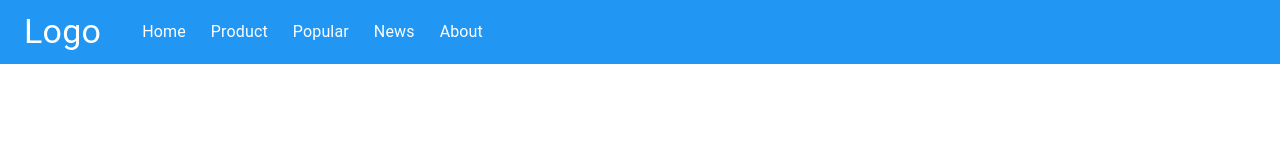
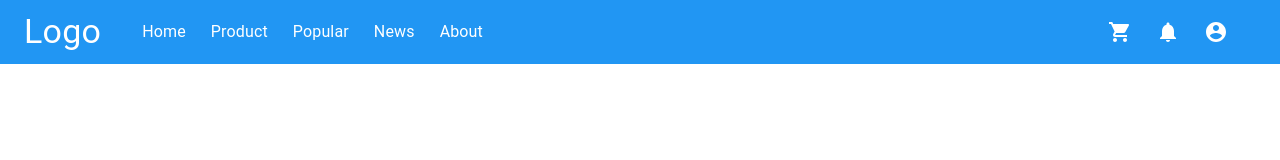
Before and after one commit to AnandaZulham/web-e-commerce, a React (Create React App) app: page / in a window 1280 px wide. Shown: the top 160 px of the page. Built offline with nearby package versions, Linux system fonts and the light colour scheme.

Commit message:
Add Icons

```diff
--- a/src/Navbar.js
+++ b/src/Navbar.js
@@ -1,5 +1,8 @@
-import {AppBar, Toolbar, Typography, List, ListItemText, ListItem, Link} from '@material-ui/core';
+import {AppBar, Toolbar, Typography, List, ListItemText, ListItem, Link, IconButton} from '@material-ui/core';
 import {makeStyles} from '@material-ui/core/styles';
+import ShoppingCartIcon from '@material-ui/icons/ShoppingCart';
+import NotificationsIcon from '@material-ui/icons/Notifications';
+import AccountCircleIcon from '@material-ui/icons/AccountCircle';
 
 const useStyle = makeStyles({
 	root: {
@@ -8,6 +11,10 @@ const useStyle = makeStyles({
 	},
 	margin : {
 		marginLeft: '25px'
+	},
+	styleIcon : {
+		position:'absolute',
+		right:'40px'
 	}
 })
 
@@ -34,6 +41,17 @@ function Navbar() {
 							})}
 						</ListItem>
 					</List>
+					<div className={classes.styleIcon}>
+						<IconButton color="inherit">
+							<ShoppingCartIcon />
+						</IconButton>
+						<IconButton color="inherit">
+							<NotificationsIcon />
+						</IconButton>
+						<IconButton color="inherit">
+							<AccountCircleIcon />
+						</IconButton>
+					</div>
 			</Toolbar>
 		</AppBar>
 	)
```
